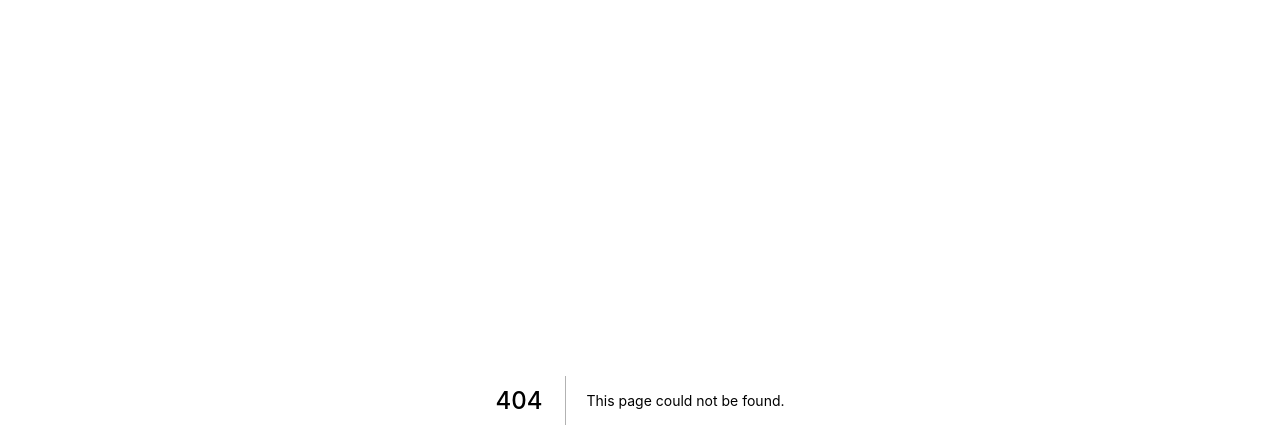
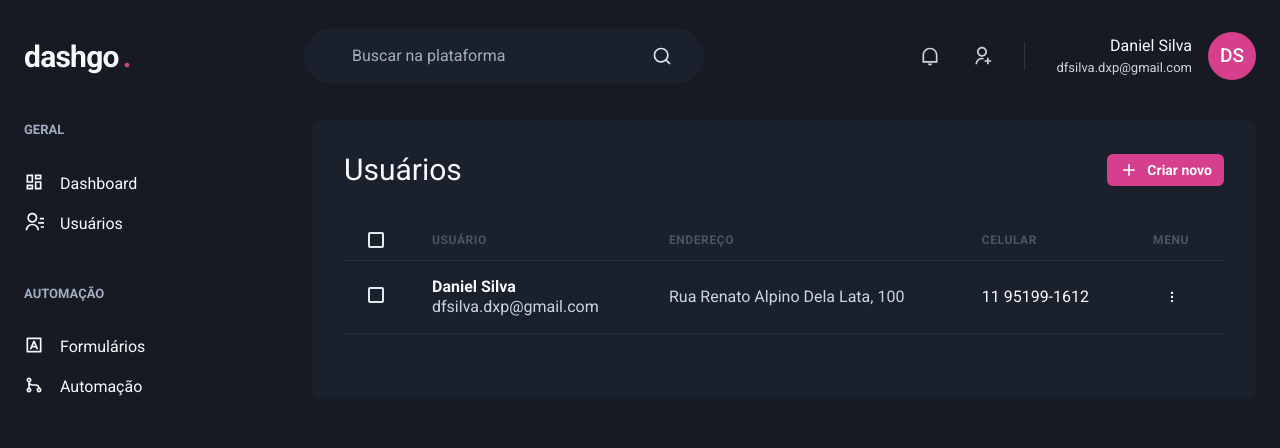
Before and after one commit to dfsilvadev/ignite-dashgo, a Next.js app: page /users in a window 1280 px wide. Before the commit this address had no page. Shown: the top 448 px of the page. Built offline with nearby package versions, Linux system fonts and the light colour scheme.

Commit message:
feat: implementando a page com a lista de usuários

```diff
--- /dev/null
+++ b/src/pages/users/index.tsx
@@ -0,0 +1,129 @@
+import {
+  Box,
+  Button,
+  Checkbox,
+  Flex,
+  Heading,
+  Icon,
+  Popover,
+  PopoverTrigger,
+  PopoverContent,
+  PopoverArrow,
+  PopoverBody,
+  Table,
+  Tbody,
+  Td,
+  Text,
+  Th,
+  Thead,
+  Tr,
+  Stack,
+} from "@chakra-ui/react";
+import {
+  RiAddLine,
+  RiDeleteBin5Line,
+  RiEdit2Line,
+  RiMore2Fill,
+} from "react-icons/ri";
+import { Header } from "../../components/Header";
+import { Sidebar } from "../../components/Sidebar";
+
+export default function UserList() {
+  return (
+    <Box>
+      <Header />
+
+      <Flex
+        width="100%"
+        marginY="6"
+        maxWidth={1480}
+        marginX="auto"
+        paddingX="6"
+      >
+        <Sidebar />
+        <Box flex="1" borderRadius={8} background="gray.800" padding="8">
+          <Flex marginBottom="8" justify="space-between" align="center">
+            <Heading size="lg" fontWeight="normal">
+              Usuários
+            </Heading>
+            <Button
+              as="a"
+              size="sm"
+              fontSize="sm"
+              colorScheme="pink"
+              leftIcon={<Icon as={RiAddLine} fontSize="20" />}
+            >
+              Criar novo
+            </Button>
+          </Flex>
+
+          <Table colorScheme="whiteAlpha">
+            <Thead>
+              <Tr>
+                <Th paddingX="6" color="gray.300" width="8">
+                  <Checkbox colorScheme="pink"></Checkbox>
+                </Th>
+                <Th>Usuário</Th>
+                <Th>Endereço</Th>
+                <Th>Celular</Th>
+                <Th>Menu</Th>
+              </Tr>
+            </Thead>
+            <Tbody>
+              <Tr>
+                <Td paddingX="6">
+                  <Checkbox colorScheme="pink"></Checkbox>
+                </Td>
+                <Td>
+                  <Box>
+                    <Text fontWeight="bold">Daniel Silva</Text>
+                    <Text fontSize="smal" color="gray.300">
+                      dfsilva.dxp@gmail.com
+                    </Text>
+                  </Box>
+                </Td>
+                <Td>
+                  <Box>
+                    <Text fontSize="smal" color="gray.300">
+                      Rua Renato Alpino Dela Lata, 100
+                    </Text>
+                  </Box>
+                </Td>
+                <Td>11 95199-1612</Td>
+                <Td>
+                  <Popover>
+                    <PopoverTrigger>
+                      <Button size="sm" colorScheme="gray.800">
+                        <Icon as={RiMore2Fill} />
+                      </Button>
+                    </PopoverTrigger>
+                    <PopoverContent
+                      color="gray.50"
+                      bg="gray.600"
+                      maxWidth="100px"
+                      borderColor="gray.600"
+                    >
+                      <PopoverArrow bg="gray.600" borderColor="gray.600" />
+                      <PopoverBody>
+                        <Stack spacing="2">
+                          <Box fontSize="sm">
+                            <Icon as={RiEdit2Line} marginRight="2" />
+                            Editar
+                          </Box>
+                          <Box fontSize="sm">
+                            <Icon as={RiDeleteBin5Line} marginRight="2" />
+                            Deletar
+                          </Box>
+                        </Stack>
+                      </PopoverBody>
+                    </PopoverContent>
+                  </Popover>
+                </Td>
+              </Tr>
+            </Tbody>
+          </Table>
+        </Box>
+      </Flex>
+    </Box>
+  );
+}
```
